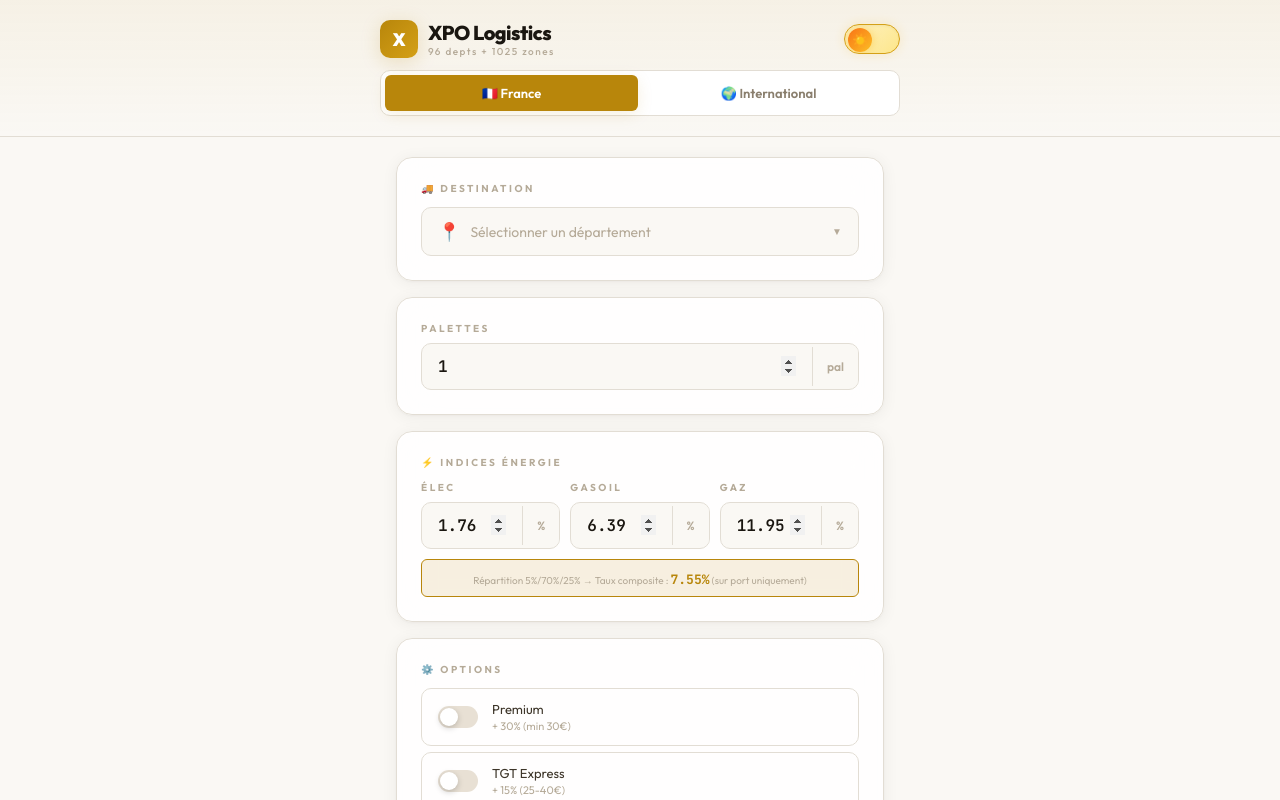
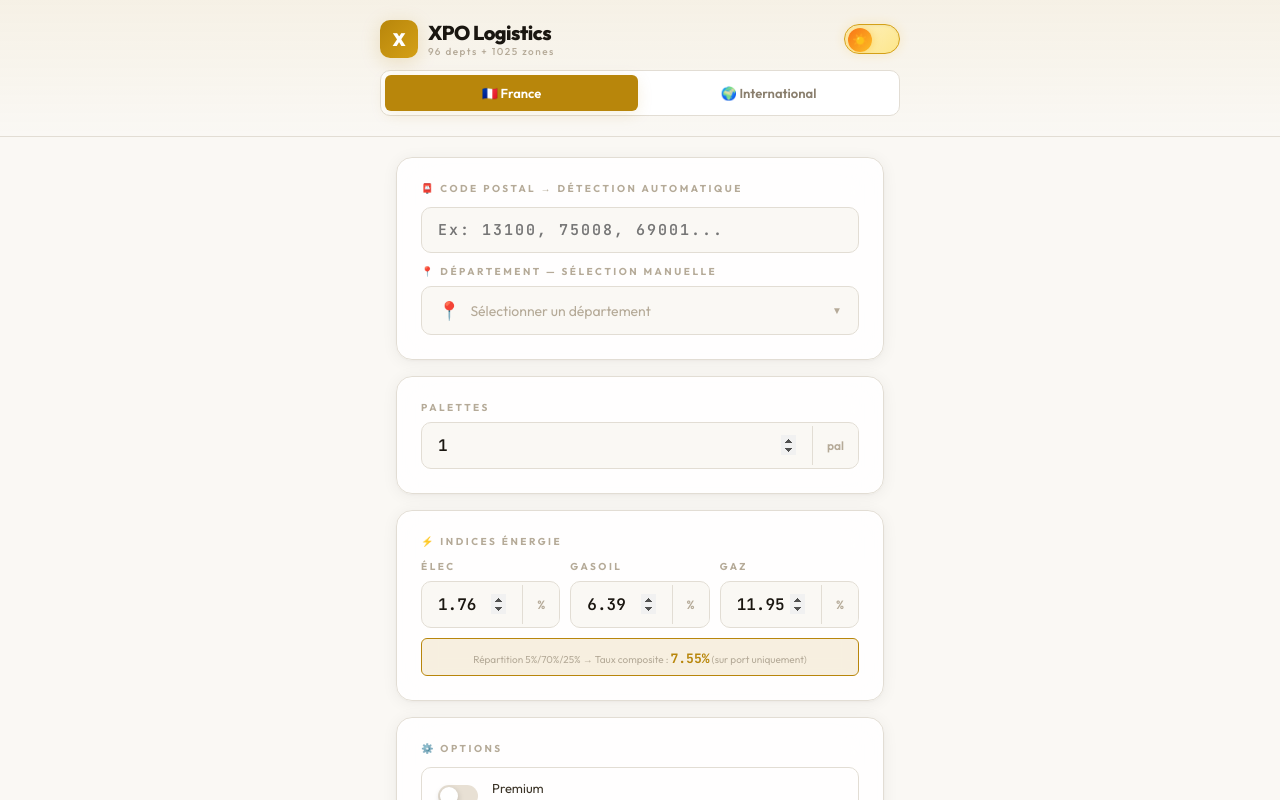
Before and after one commit to yohand-byte/XPO-CALCULATOR-2026, a React (Vite) app: page / in a window 1280 px wide. Shown: the top 800 px of the page. Built offline with nearby package versions, Linux system fonts and the light colour scheme.

Commit message:
📮 Auto-détection code postal France + International

```diff
--- a/src/XPOCalculator.jsx
+++ b/src/XPOCalculator.jsx
@@ -71,6 +71,60 @@
   const all = [...new Set([...ipZones, ...ixZones])];
   all.sort();
   return all;
+}
+
+// Auto-detect French department from postal code
+function detectFrDept(postalCode, allDepts) {
+  const pc = postalCode.replace(/\s+/g, '');
+  if (pc.length < 2) return null;
+  // Extract first 2 digits
+  const d2 = pc.substring(0, 2);
+  // Special case: 20 = Corse
+  if (d2 === '20') return allDepts.find(d => d.startsWith('20')) || null;
+  // Match department starting with those 2 digits
+  return allDepts.find(d => d.startsWith(d2)) || null;
+}
+
+// Country code prefixes for zone matching
+const ZONE_PREFIX = {
+  "Portugal":"PT","Slovaquie":"SK","Pologne":"PL","Luxembourg":"LU",
+  "Autriche":"AT","Hongrie":"HU","République Tchèque":"CZ","Suisse":"CH",
+  "Belgique":"BE-","Allemagne":"DE-","Espagne":"ES-","Pays-Bas":"NL-","Italie":"IT-",
+  "Royaume-Uni":"GB"
+};
+
+// Auto-detect zone from postal code
+function detectZone(country, postalCode, allZones) {
+  if (!country || !postalCode || !allZones.length) return null;
+  const pc = postalCode.replace(/\s+/g, '').toUpperCase();
+  const prefix = ZONE_PREFIX[country];
+  if (!prefix) return null;
+
+  // Luxembourg = single zone
+  if (country === "Luxembourg") return allZones.includes("LU") ? "LU" : null;
+
+  // UK: extract alpha prefix from postcode (e.g. "SW1A 1AA" → "SW", "AB10 1QR" → "AB", "B1 1BB" → "B")
+  if (country === "Royaume-Uni") {
+    const ukMatch = pc.match(/^([A-Z]{1,2})/);
+    if (!ukMatch) return null;
+    const area = "GB" + ukMatch[1];
+    return allZones.find(z => z === area) || null;
+  }
+
+  // All others: extract first 2 digits from postal code
+  const digitMatch = pc.match(/(\d{2})/);
+  if (!digitMatch) return null;
+  const digits = digitMatch[1];
+
+  // IX countries (PT, SK, PL, AT, HU, CZ, CH): zone = PREFIX + digits (e.g. PT38)
+  if (!prefix.includes("-")) {
+    const candidate = prefix + digits;
+    return allZones.find(z => z === candidate) || null;
+  }
+
+  // IP countries (BE-, DE-, ES-, NL-, IT-): zone = PREFIX + digits + " City" — match start
+  const searchPrefix = prefix + digits;
+  return allZones.find(z => z.startsWith(searchPrefix)) || null;
 }
 
 function getCountries() {
@@ -391,12 +445,15 @@
   // International state
   const [country, setCountry] = useState('');
   const [zone, setZone] = useState('');
+  const [postalCode, setPostalCode] = useState('');
   const [weight, setWeight] = useState(200);
   // International energy (same 3 components shared)
   const [elecIntl, setElecIntl] = useState(1.76);
   const [gasoilIntl, setGasoilIntl] = useState(6.39);
   const [gazIntl, setGazIntl] = useState(11.95);
   const [sureteIntl, setSureteIntl] = useState(false);
+
+  const [frPostal, setFrPostal] = useState('');
 
   const depts = useMemo(() => Object.keys(FR_T).sort(), []);
   const countries = useMemo(() => getCountries(), []);
@@ -532,7 +589,46 @@
             <GlassCard delay={0}>
               <div style={{ fontSize: 10, fontWeight: 700, textTransform: 'uppercase',
                 letterSpacing: 2.5, color: 'var(--textDim)', marginBottom: 12 }}>
-                🚚 Destination
+                📮 Code postal → Détection automatique
+              </div>
+              <div style={{ display: 'flex', gap: 10, alignItems: 'flex-end' }}>
+                <div style={{ flex: 1 }}>
+                  <input
+                    value={frPostal}
+                    onChange={e => {
+                      const val = e.target.value;
+                      setFrPostal(val);
+                      const detected = detectFrDept(val, depts);
+                      if (detected) setDept(detected);
+                    }}
+                    placeholder="Ex: 13100, 75008, 69001..."
+                    style={{
+                      width: '100%', padding: '12px 16px',
+                      background: 'var(--inputBg)', border: '1.5px solid var(--border)',
+                      borderRadius: 10, color: 'var(--text)', fontSize: 15,
+                      fontFamily: 'JetBrains Mono', fontWeight: 600,
+                      outline: 'none', letterSpacing: 2,
+                    }}
+                    onFocus={e => { e.target.style.borderColor = 'var(--accent)'; e.target.style.boxShadow = 'var(--inputFocusGlow)'; }}
+                    onBlur={e => { e.target.style.borderColor = 'var(--border)'; e.target.style.boxShadow = 'none'; }}
+                  />
+                </div>
+                {dept && frPostal && (
+                  <div style={{
+                    padding: '10px 14px', borderRadius: 10,
+                    background: 'var(--emeraldGlow)', border: '1px solid var(--emerald)',
+                    fontFamily: 'JetBrains Mono', fontSize: 12, fontWeight: 700,
+                    color: 'var(--emerald)', whiteSpace: 'nowrap',
+                    animation: 'countUp 0.3s ease both',
+                  }}>
+                    ✓ {dept.substring(0, 5)}
+                  </div>
+                )}
+              </div>
+
+              <div style={{ marginTop: 12, fontSize: 10, fontWeight: 700, textTransform: 'uppercase',
+                letterSpacing: 2.5, color: 'var(--textDim)', marginBottom: 8 }}>
+                📍 Département {dept ? '(détecté)' : '— sélection manuelle'}
               </div>
               <SearchSelect options={depts} value={dept} onChange={setDept}
                 placeholder="Sélectionner un département" icon="📍" />
@@ -644,7 +740,7 @@
               <SearchSelect
                 options={countries.map(c => `${FLAGS[c] || '🏳️'} ${c}`)}
                 value={country ? `${FLAGS[country] || '🏳️'} ${country}` : ''}
-                onChange={v => { const name = v.replace(/^[^\s]+ /, ''); setCountry(name); setZone(''); }}
+                onChange={v => { const name = v.replace(/^[^\s]+ /, ''); setCountry(name); setZone(''); setPostalCode(''); }}
                 placeholder="Sélectionner un pays" icon="🌐"
               />
               {country && (
@@ -658,7 +754,53 @@
               <GlassCard delay={0.05}>
                 <div style={{ fontSize: 10, fontWeight: 700, textTransform: 'uppercase',
                   letterSpacing: 2.5, color: 'var(--textDim)', marginBottom: 12 }}>
-                  📍 Zone / Ville
+                  📮 Code postal → Détection automatique
+                </div>
+                <div style={{ display: 'flex', gap: 10, alignItems: 'flex-end' }}>
+                  <div style={{ flex: 1 }}>
+                    <input
+                      value={postalCode}
+                      onChange={e => {
+                        const val = e.target.value;
+                        setPostalCode(val);
+                        const detected = detectZone(country, val, zones);
+                        if (detected) setZone(detected);
+                      }}
+                      placeholder={country === 'Royaume-Uni' ? 'Ex: SW1A 1AA' : 'Ex: 3885-401'}
+                      style={{
+                        width: '100%', padding: '12px 16px',
+                        background: 'var(--inputBg)', border: '1.5px solid var(--border)',
+                        borderRadius: 10, color: 'var(--text)', fontSize: 15,
+                        fontFamily: 'JetBrains Mono', fontWeight: 600,
+                        outline: 'none', letterSpacing: 1,
+                      }}
+                      onFocus={e => { e.target.style.borderColor = 'var(--accent)'; e.target.style.boxShadow = 'var(--inputFocusGlow)'; }}
+                      onBlur={e => { e.target.style.borderColor = 'var(--border)'; e.target.style.boxShadow = 'none'; }}
+                    />
+                  </div>
+                  {zone && postalCode && (
+                    <div style={{
+                      padding: '10px 16px', borderRadius: 10,
+                      background: 'var(--emeraldGlow)', border: '1px solid var(--emerald)',
+                      fontFamily: 'JetBrains Mono', fontSize: 14, fontWeight: 700,
+                      color: 'var(--emerald)', whiteSpace: 'nowrap',
+                      animation: 'countUp 0.3s ease both',
+                    }}>
+                      ✓ {zone}
+                    </div>
+                  )}
+                </div>
+                {postalCode && !zone && (
+                  <div style={{ marginTop: 8, padding: '6px 12px', borderRadius: 'var(--radiusXs)',
+                    background: 'var(--amberGlow)', border: '1px solid var(--amber)',
+                    fontSize: 11, color: 'var(--amber)' }}>
+                    Zone non trouvée — sélectionnez manuellement ci-dessous
+                  </div>
+                )}
+
+                <div style={{ marginTop: 12, fontSize: 10, fontWeight: 700, textTransform: 'uppercase',
+                  letterSpacing: 2.5, color: 'var(--textDim)', marginBottom: 8 }}>
+                  📍 Zone {zone ? '(détectée)' : '/ Ville — sélection manuelle'}
                 </div>
                 <SearchSelect options={zones} value={zone} onChange={setZone}
                   placeholder="Sélectionner une zone" icon="🎯" />
```
